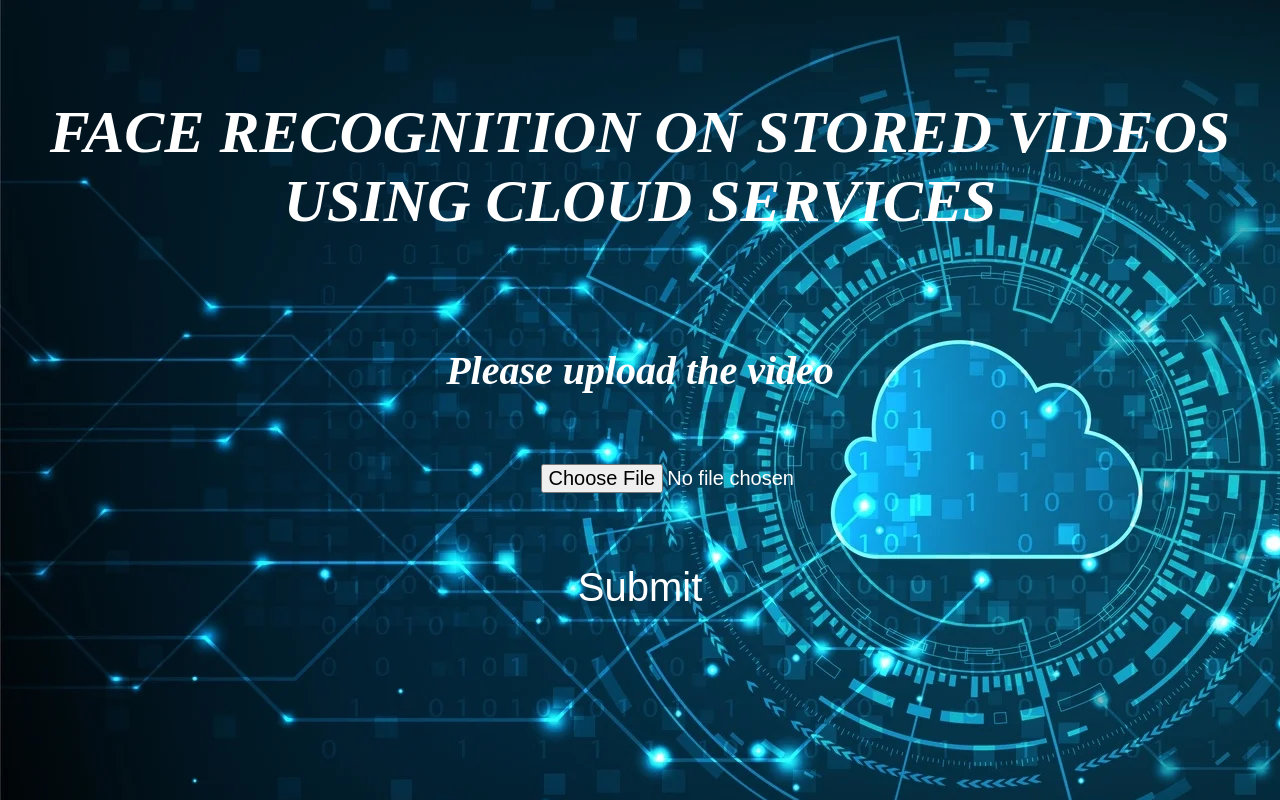
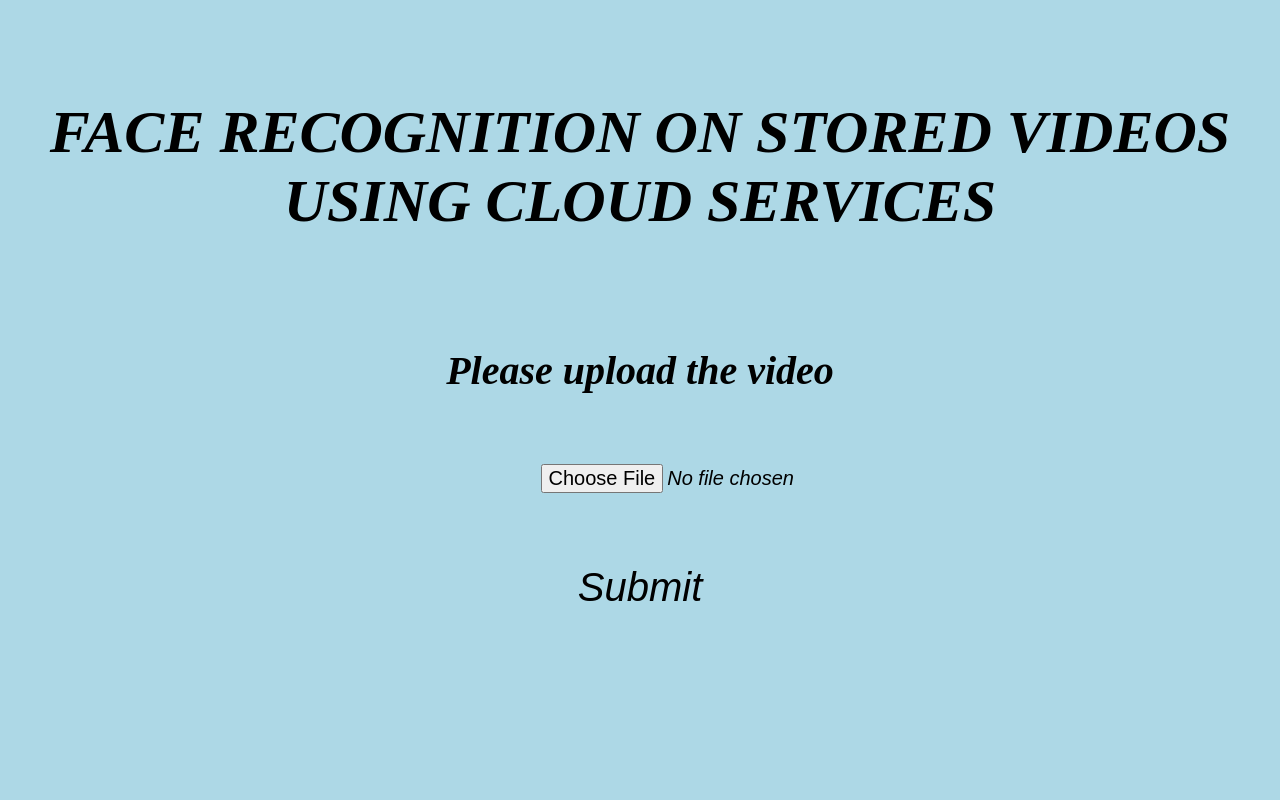
Before and after one commit to srilekhanune/docker-flask, a Flask app: page / in a window 1280 px wide. Run offline with Flask 2, Linux system fonts and the light colour scheme.

Commit message:
"final changes"

```diff
--- a/flask-docker/deploy/templates/upload.html
+++ b/flask-docker/deploy/templates/upload.html
@@ -7,7 +7,7 @@
        top:90px;
        font-size: 60px;
        font-style: italic;
-       color: white;
+       color: black;
        }
    h2 {
        text-align: center;
@@ -15,7 +15,7 @@
        top:110px;
        font-size: 40px;
        font-style: italic;
-       color: white;
+       color:black;
    }
    input {text-align: center;}
    .btn {
@@ -31,20 +31,22 @@
 
    /* Green */
    .submit {
-      color:white;
+      color:black;
+
       position:relative; top:150px;
+      font-style: italic;
       font-size: 40px;
     }
 
    .submit:hover {
       background: #e7e7e7;
-      color: white;
+      color: black;
    }
 
 
    </style>
    </head>
-   <body style="background-image: url('Cloud Services oder Managed Services.webp');" >
+   <body style="background-color:lightblue;">
 
       <h1>FACE RECOGNITION ON STORED VIDEOS USING CLOUD SERVICES</h1>
       <br>
@@ -52,7 +54,7 @@
       <form action = "/imageUploader" method = "POST"
          enctype = "multipart/form-data">
          <br><br>
-         <input type = "file" name = "file" style="font-size: 20px;position:relative; color: white;left: 90px;top:110px; margin:0px auto; display:block;"/> <br>
+         <input type = "file" name = "file" style="font-size: 20px;position:relative;font-style: italic; color: black;left: 90px;top:110px; margin:0px auto; display:block;"/> <br>
 
          <input type = "submit" class = "btn submit"/>
       </form>
```
Also changed, not shown: flask-docker/deploy/application.py (+7 -1 lines), 1 other file.
